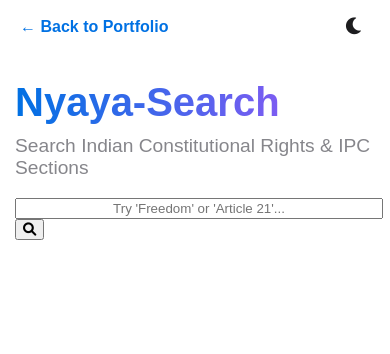
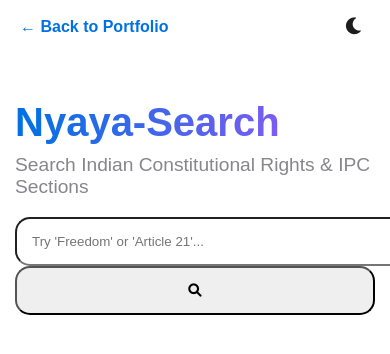
Before and after one commit to Lakshit1318/my-portfolio, a plain HTML site: page legal.html in a window 390 px wide. Drawn offline with Linux system fonts and the light colour scheme.

Commit message:
Add files via upload

```diff
--- a/style.css
+++ b/style.css
@@ -78,22 +78,59 @@ nav { position: fixed; top: 0; width: 100%; z-index: 1000; backdrop-filter: blur
     display: inline-block;
     box-shadow: 0 10px 30px rgba(0, 113, 227, 0.2);
 }
-/* Mobile Optimizations */
+/* --- MOBILE FIXES --- */
 @media (max-width: 600px) {
+    /* 1. Adjust the Main Container */
     .container {
-        padding: 80px 15px; /* Less padding on sides for small screens */
+        padding: 100px 15px 40px 15px; /* Less side padding */
     }
 
-    .search-box {
-        flex-direction: column; /* Stack input and button on top of each other */
+    /* 2. Fix the Hero Text */
+    .gradient-text {
+        font-size: 2.5rem; /* Shrink title so it doesn't wrap weirdly */
+        line-height: 1.1;
     }
 
-    .main-btn, #legal-input {
-        width: 100%; /* Make buttons full-width for easy tapping */
-        text-align: center;
+    /* 3. Stack the Search Box */
+    .search-box {
+        flex-direction: column; /* Stack input and button */
+        gap: 10px;
+        background: transparent; /* Remove background if it's wrapping */
+        border: none;
     }
 
+    #legal-input {
+        width: 100%;
+        border-radius: 15px; /* Rectangular-ish for better mobile typing */
+        padding: 15px;
+    }
+
+    .search-box button {
+        width: 100%;
+        padding: 15px;
+        border-radius: 15px;
+        justify-content: center;
+    }
+
+    /* 4. Force Grid to 1 Column */
+    .grid {
+        grid-template-columns: 1fr !important; /* Forces cards to stack */
+        gap: 15px;
+    }
+
+    /* 5. Adjust Glass Cards */
     .glass-card {
-        padding: 20px; /* Slightly smaller padding to save space */
+        padding: 20px;
+    }
+
+    /* 6. Fix Skills Layout */
+    .skills-grid {
+        justify-content: center;
+        gap: 8px;
+    }
+
+    .skill-pill {
+        font-size: 0.8rem;
+        padding: 8px 15px;
     }
 }
```
